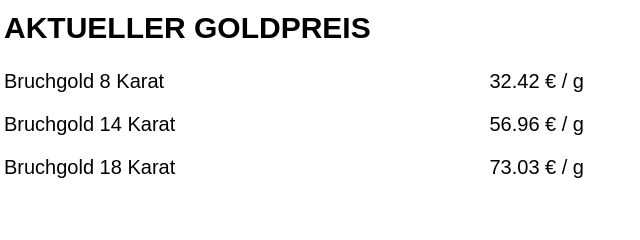
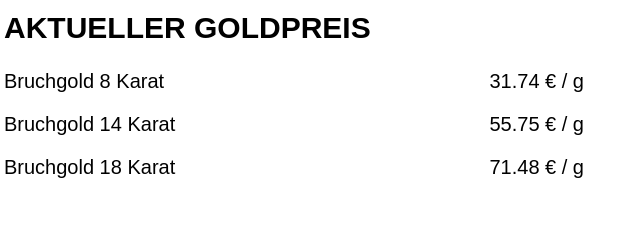
Before and after one commit to fei-it-01/Goldankauf, a plain HTML site: page index.html in a window 1280 px wide. Shown: the part 257-497 px from the top of the page, 636-1276 px from the left. Drawn offline with Linux system fonts and the light colour scheme; a script that the page names is missing; a web font is replaced by a local one.

Commit message:
Update gold prices in HTML file

```diff
--- a/index.html
+++ b/index.html
@@ -108,9 +108,9 @@
         <!-- Right Half -->
         <div class="right-half">
             <h2>AKTUELLER GOLDPREIS</h2>
-            <p><span class="gold-type">Bruchgold 8 Karat</span><span class="gold-price">32.42 € / g</span></p>
-            <p><span class="gold-type">Bruchgold 14 Karat</span><span class="gold-price">56.96 € / g</span></p>
-            <p><span class="gold-type">Bruchgold 18 Karat</span><span class="gold-price">73.03 € / g</span></p>
+            <p><span class="gold-type">Bruchgold 8 Karat</span><span class="gold-price">31.74 € / g</span></p>
+            <p><span class="gold-type">Bruchgold 14 Karat</span><span class="gold-price">55.75 € / g</span></p>
+            <p><span class="gold-type">Bruchgold 18 Karat</span><span class="gold-price">71.48 € / g</span></p>
             <div style="height: 30px;"></div>
 
             <!-- TradingView Widget BEGIN -->
```
